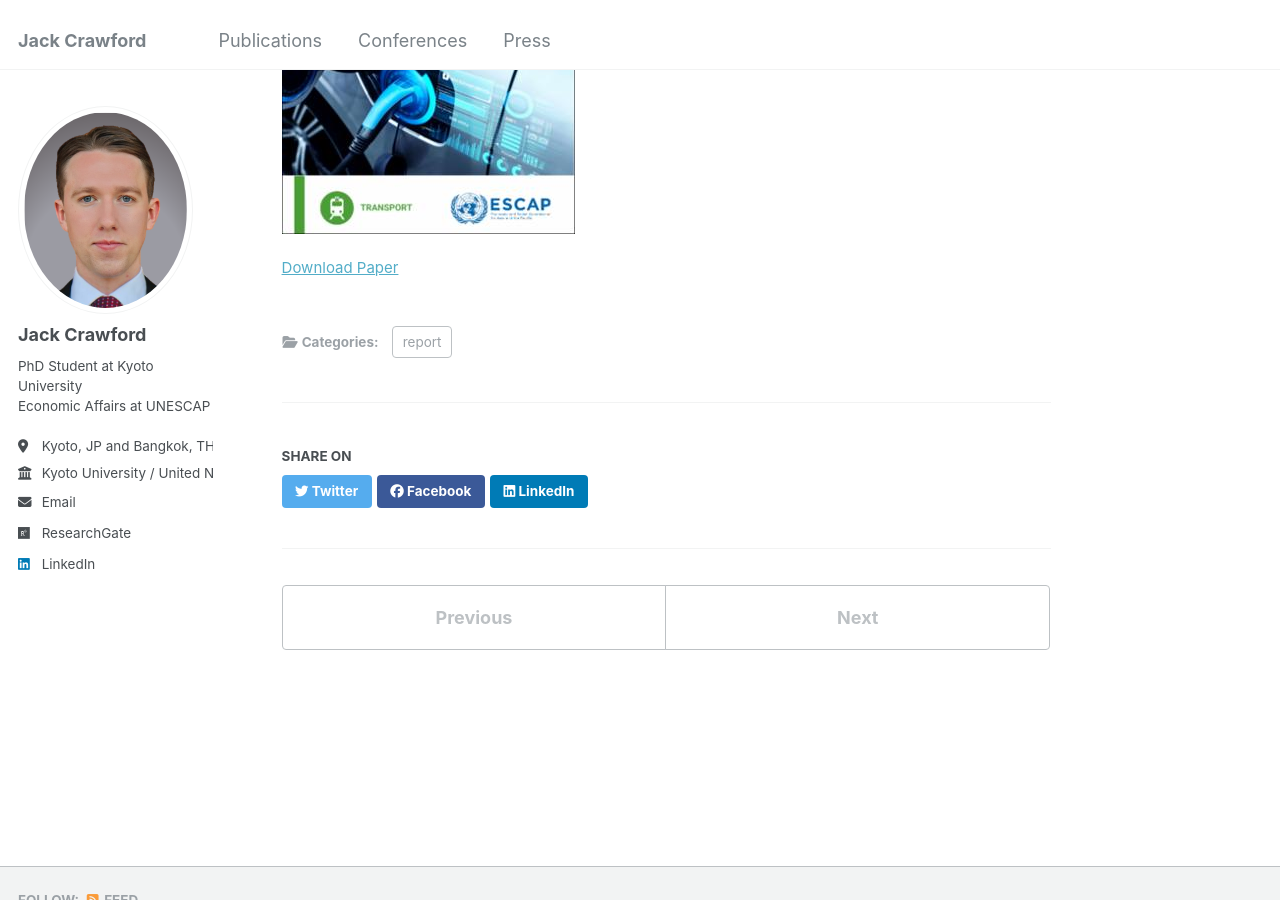
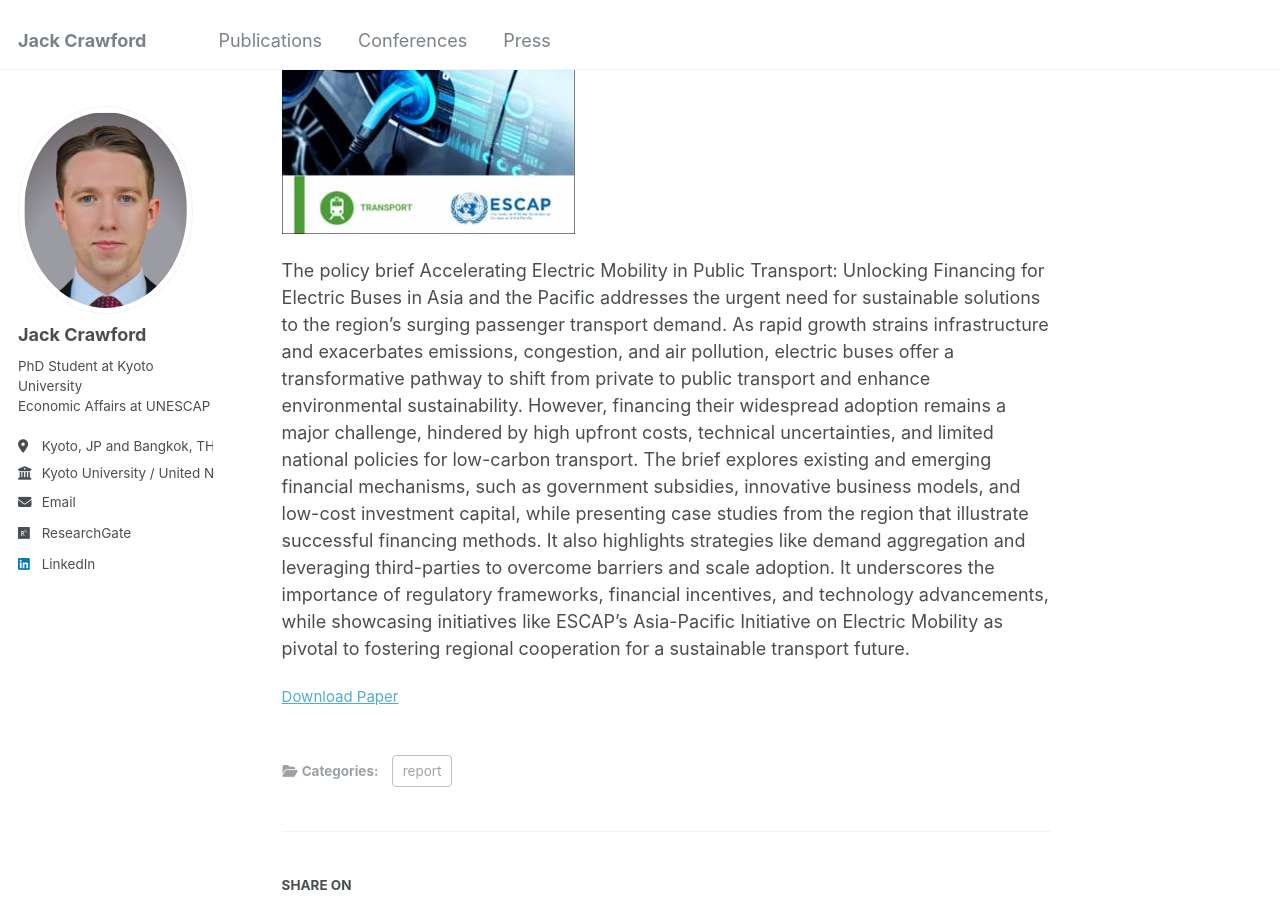
Before and after one commit to jackgcrawford/jackcrawford, a Jekyll site: the page built from _publications/2024-01-01-financingPB.md, in a window 1280 px wide and 900 px high, scrolled down 440 px. Built offline with Jekyll 4.4.1, drawn with Linux system fonts in a browser that asks for light colours.

Commit message:
Update 2024-01-01-financingPB.md

```diff
--- a/_publications/2024-01-01-financingPB.md
+++ b/_publications/2024-01-01-financingPB.md
@@ -9,3 +9,5 @@ paperurl: 'https://www.unescap.org/kp/2024/accelerating-electric-mobility-public
 image: '/images/publication3.png'
 ---
 <img src=' /images/financingebuses.png'>
+
+The policy brief Accelerating Electric Mobility in Public Transport: Unlocking Financing for Electric Buses in Asia and the Pacific addresses the urgent need for sustainable solutions to the region's surging passenger transport demand. As rapid growth strains infrastructure and exacerbates emissions, congestion, and air pollution, electric buses offer a transformative pathway to shift from private to public transport and enhance environmental sustainability. However, financing their widespread adoption remains a major challenge, hindered by high upfront costs, technical uncertainties, and limited national policies for low-carbon transport. The brief explores existing and emerging financial mechanisms, such as government subsidies, innovative business models, and low-cost investment capital, while presenting case studies from the region that illustrate successful financing methods. It also highlights strategies like demand aggregation and leveraging third-parties to overcome barriers and scale adoption. It underscores the importance of regulatory frameworks, financial incentives, and technology advancements, while showcasing initiatives like ESCAP’s Asia-Pacific Initiative on Electric Mobility as pivotal to fostering regional cooperation for a sustainable transport future.
```
